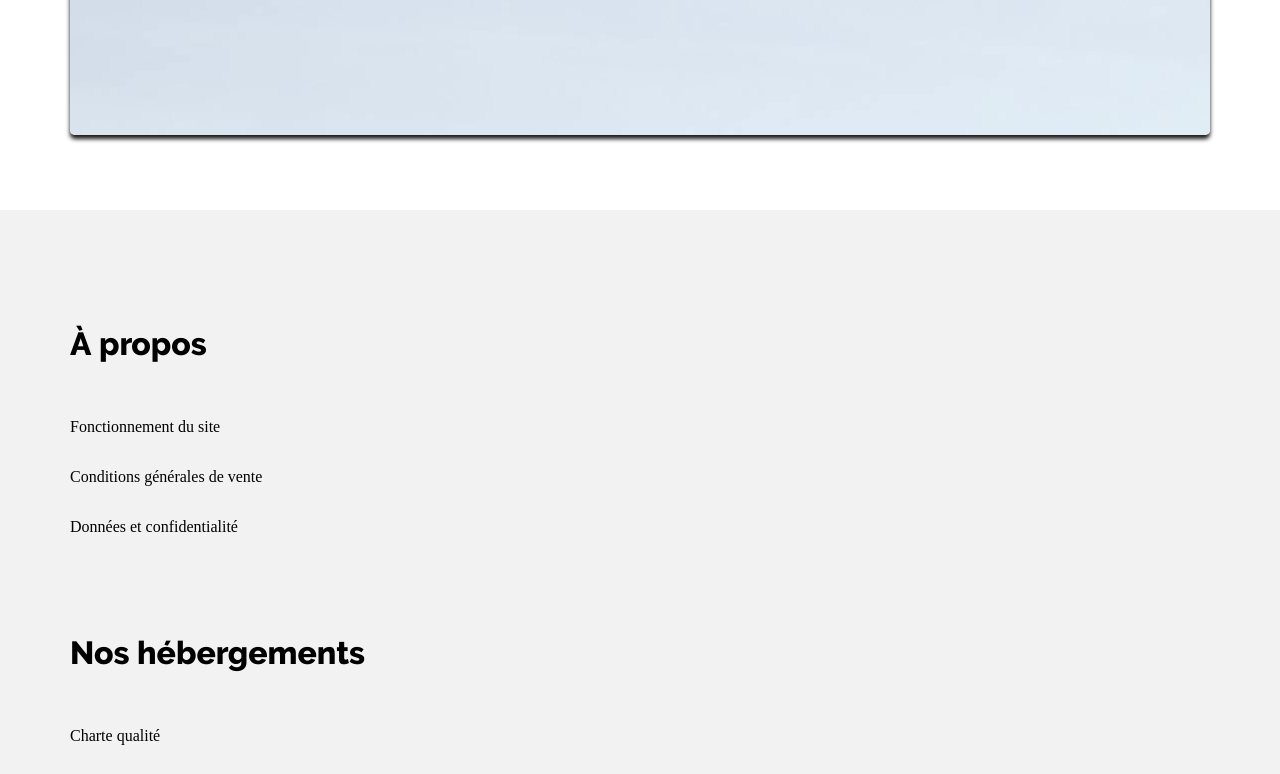
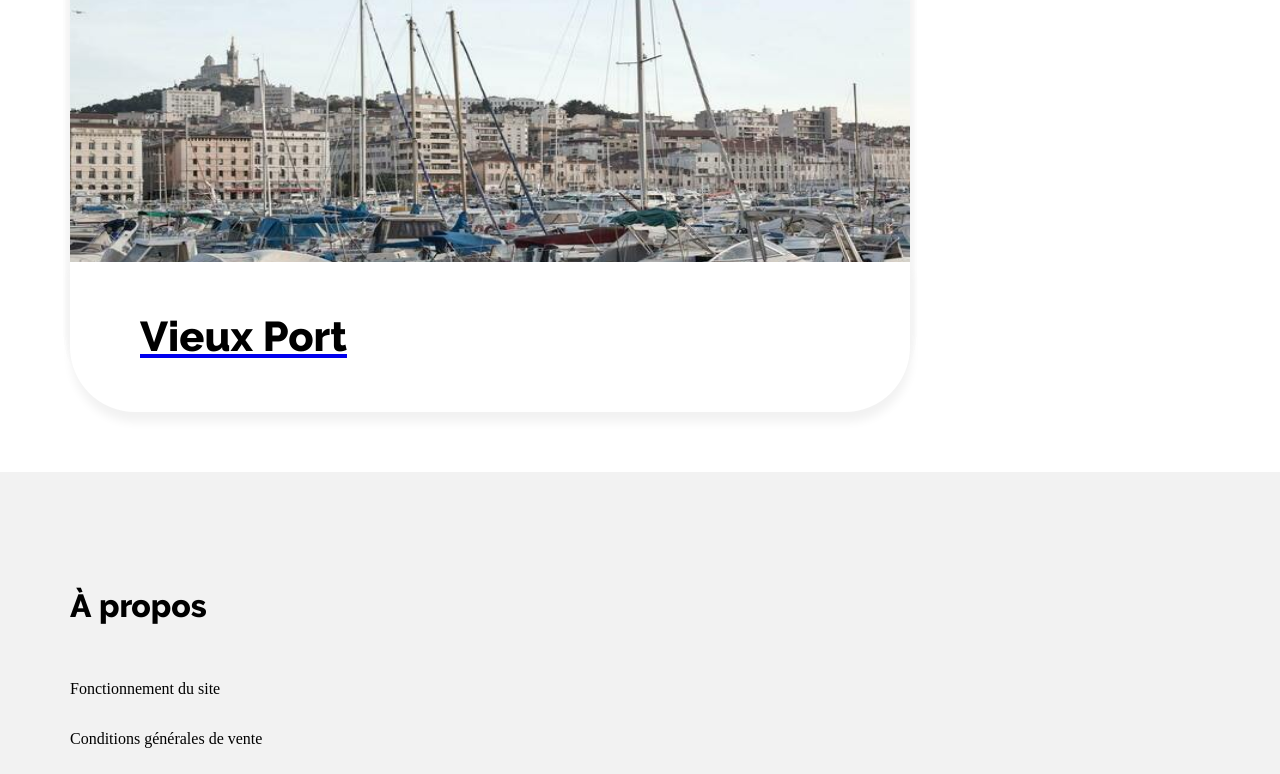
Before and after one commit to MaudNY/Aude-MelanieNYOUNG_P2_190521, a plain HTML site: page Reservia.html in a window 1280 px wide. Shown: the part 536-1310 px from the top of the page. Drawn offline with Linux system fonts and the light colour scheme; a web font is replaced by a local one.

Commit message:
SECTION ACTIVITES - Ajout Block 1

```diff
--- a/Reservia.html
+++ b/Reservia.html
@@ -19,9 +19,10 @@
         <section> <!-- SECTION Activités à Marseille -->
             <div id="section-activités"><h3>Activités à Marseille</h3>
 
-                <div id="block-vieux-port">
+                <div class="block-act"><a href="#">
+                    <p><img src="images/activites/4_small/reno-laithienne-QUgJhdY5Fyk-unsplash.jpg" alt="Vieux Port"></p>
                     <h4>Vieux Port</h4>
-                </div>
+                </a></div>
 
             </div>
         </section>
--- a/styles.css
+++ b/styles.css
@@ -20,6 +20,11 @@ body
     margin-bottom: 0px;
 }
 
+p
+{
+    margin: 0 0 0 0;
+}
+
 ul
 {
     list-style-type: none;
@@ -31,49 +36,46 @@ h1, h2, h3, h4, h5
     font-family: Raleway-ExtraBold, serif, Arial;
 }
 
-h3
-{
-    font-size: 3em;
-}
-
 /* SECTION ACTIVITES A MARSEILLE */
-
-
-
-/* ESSAI 2 */
 
 #section-activités
 {
     margin: 75px 70px 75px 70px
 }
 
-#block-vieux-port
+h3
 {
-    background: url('images/activites/2_large/reno-laithienne-QUgJhdY5Fyk-unsplash.jpg') no-repeat;
-    position: relative;
-    margin-top: 15px;
-    height: 200px;
-    border-radius: 5px;
-    box-shadow: 0px 4px 4px #1c1a19;
-    margin-bottom: 25px;
+    font-size: 3em;
+    margin: 48px 0 72px 0;
+}
+
+.block-act, .block-act a, .block-act a p, .block-act a p img
+{
+    width: 840px;
+    height: 485px;
+    max-width: 840px;
+    max-height: 608px;
+    border-radius: 65px;
+    box-shadow: 0px 1px 10px #f2f2f2;
 }
 
 h4
 {
+    font-size: 2.6em;
+    color: #000000;
     position: relative;
-    border-radius: 0px 0px 70px 70px;
-    font-size: 2.6em;
-    width: auto;
-    height: 33px;
-    margin-inline-start: 70px;
-    margin-inline-end: 70px;
-    padding-top: 0px;
-    background-color:#ffffff;
-    color: #000000;
-
+    bottom: 135px;
+    width: 770px;
+    height: 100px;
+    margin: 0 0 0 0;
+    padding: 50px 0 0 70px;
+    border-radius: 0px 0px 65px 65px;
+    background-color: white;
+    box-shadow: 1px 10px 10px #f2f2f2;
 }
 
 /* PIED-DE-PAGE */
+
 footer
 {
     background-color: #f2f2f2;
```
